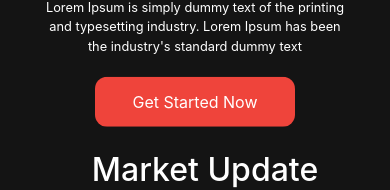
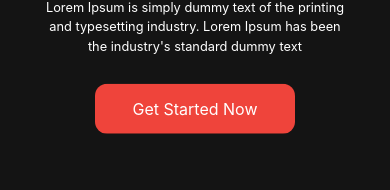
Before and after one commit to Evgen31rus/Crypto, a React (Create React App) app: page / in a window 390 px wide. Shown: the part 262-452 px from the top of the page. Built offline with nearby package versions, Linux system fonts and the light colour scheme; no server answers.

Commit message:
update mobile  version

```diff
--- a/src/Components/Main.tsx
+++ b/src/Components/Main.tsx
@@ -5,7 +5,7 @@ import Works from "./Works";
 
 export default function Main() {
   return (
-    <div className={`w-[100%] h-[2350px] flex flex-col items-center max-w-[1000px] mt-[100px] sm:min-h-[2350px] `}>
+    <div className={`w-[100%] min-h-[2350px] flex flex-col items-center max-w-[1000px] mt-[100px]  `}>
       <Overview />
       <Market />
       <Works/>
--- a/src/Components/Overview.tsx
+++ b/src/Components/Overview.tsx
@@ -23,7 +23,7 @@ export default function Overview(){
         <motion.div
       initial='hidden'
       whileInView='visible'
-        className={`w-[100%] h-[400px] flex flex-col items-center md:h-[500px] `}>
+        className={`w-[100%] h-[400px] flex flex-col items-center md:h-[500px] sm:h-[800px] `}>
             <div className={`w-[80%] flex max-w-[1200px] justify-between text-white sm:justify-center relative`}>
                 <div className={`w-[50%] h-[300px] flex flex-col justify-between sm:w-[100%] sm:items-center md:h-[450px]`}>
                 <motion.h1
```
